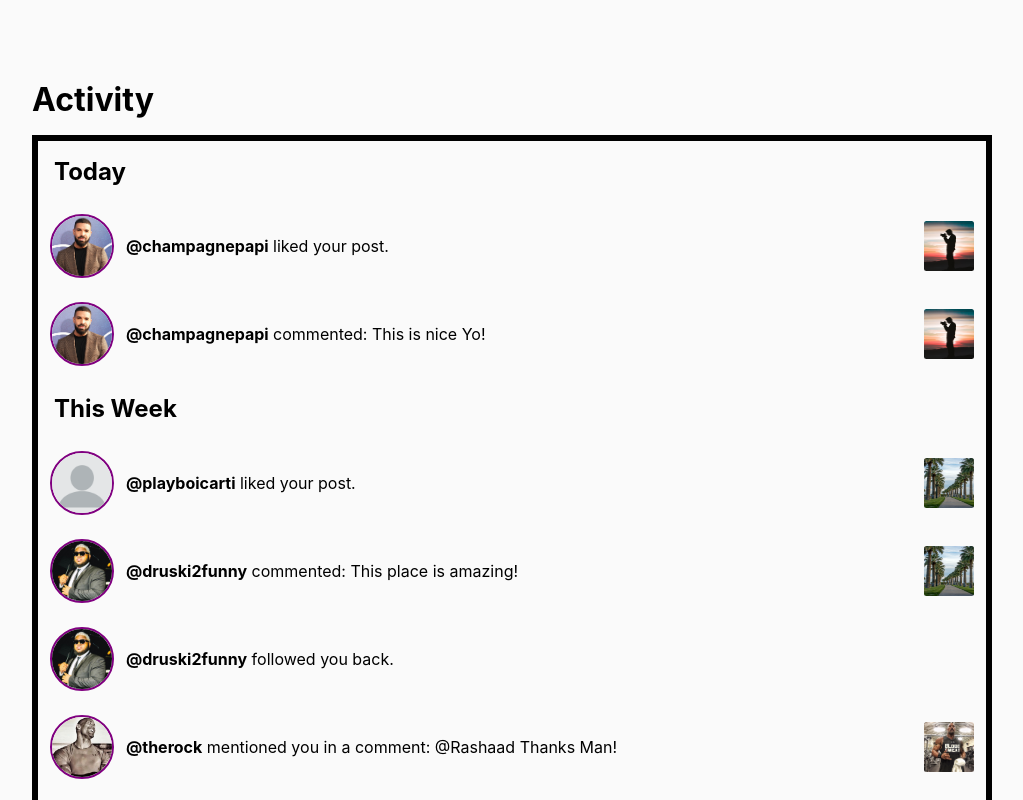
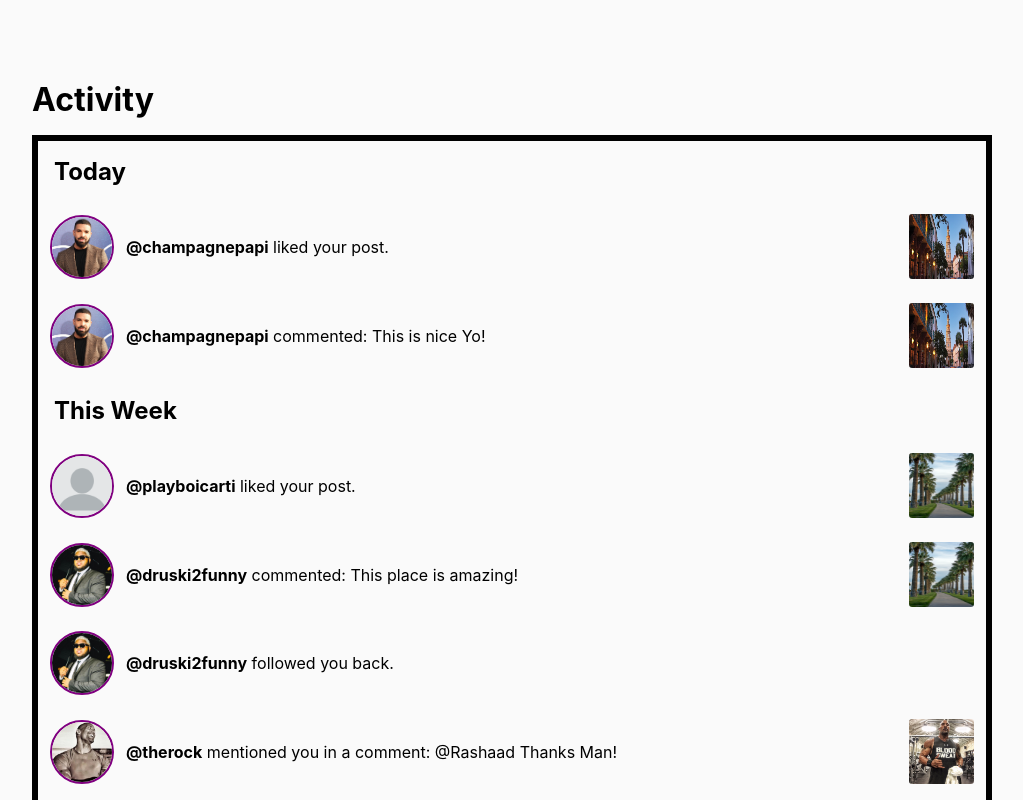
Before and after one commit to winston1337/Instagram-Redesign, a React (Create React App) app: page /activity in a window 1280 px wide. Shown: the top 800 px of the page, without its empty margins (128-1151 px from the left). Built offline with nearby package versions, Linux system fonts and the light colour scheme.

Commit message:
made changes to images

```diff
--- a/src/components/activity/activity.css
+++ b/src/components/activity/activity.css
@@ -43,8 +43,8 @@
 }
 
 .activity-post {
-  width: 50px;
-  height: 50px;
+  width: 65px;
+  height: 65px;
   display: block;
   margin-left: auto;
   border-radius: 5%;
--- a/src/components/activity/activity.js
+++ b/src/components/activity/activity.js
@@ -37,11 +37,7 @@ const Activity = () => {
             <p class="activity">
               <b>@champagnepapi</b> liked your post.
             </p>
-            <img
-              src="./imgs/profile_photo4.jpeg"
-              class="activity-post"
-              alt="post"
-            />
+            <img src="./imgs/ig_photo4.jpeg" class="activity-post" alt="post" />
           </div>
 
           <div class="activity-card">
@@ -49,11 +45,7 @@ const Activity = () => {
             <p class="activity">
               <b>@champagnepapi</b> commented: This is nice Yo!
             </p>
-            <img
-              src="./imgs/profile_photo4.jpeg"
-              class="activity-post"
-              alt="post"
-            />
+            <img src="./imgs/ig_photo4.jpeg" class="activity-post" alt="post" />
           </div>
           <h2> This Week </h2>
           <div class="activity-card">
```
